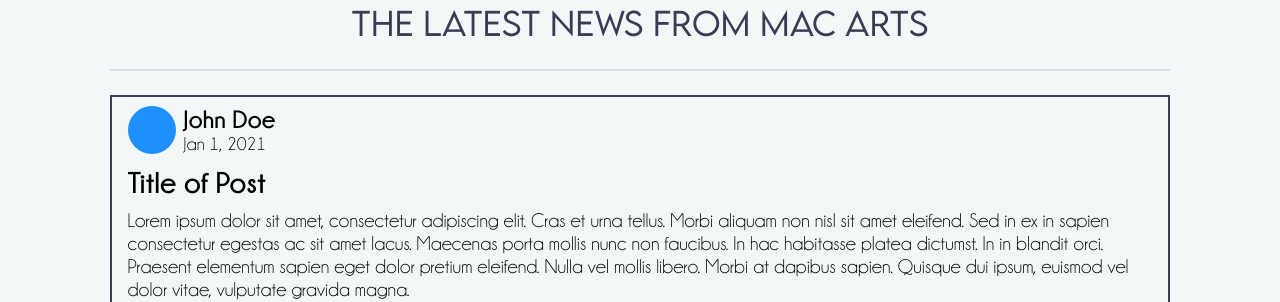
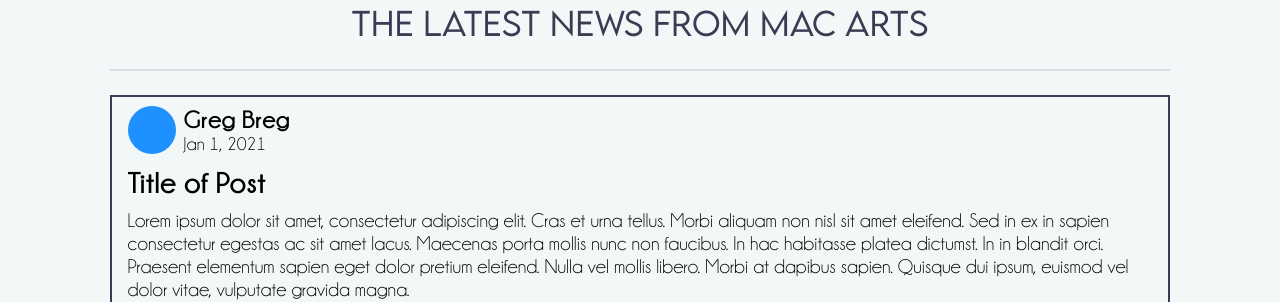
Before and after one commit to MacArts/MacArts, a Jekyll site: the page built from _posts/2021-01-01-test-post.md, in a window 1280 px wide. Shown: the part 188-490 px from the top of the page. Built offline with Jekyll 4.4.1, drawn with Linux system fonts in a browser that asks for light colours.

Commit message:
Update Blog “2021-01-01-test-post”

```diff
--- a/_posts/2021-01-01-test-post.md
+++ b/_posts/2021-01-01-test-post.md
@@ -1,6 +1,8 @@
 ---
 title: Title of Post
-author: John Doe
+author: Greg Breg
+tags:
+  - music
 ---
 
 Lorem ipsum dolor sit amet, consectetur adipiscing elit. Cras et urna tellus. Morbi aliquam non nisl sit amet eleifend. Sed in ex in sapien consectetur egestas ac sit amet lacus. Maecenas porta mollis nunc non faucibus. In hac habitasse platea dictumst. In in blandit orci. Praesent elementum sapien eget dolor pretium eleifend. Nulla vel mollis libero. Morbi at dapibus sapien. Quisque dui ipsum, euismod vel dolor vitae, vulputate gravida magna.
```
